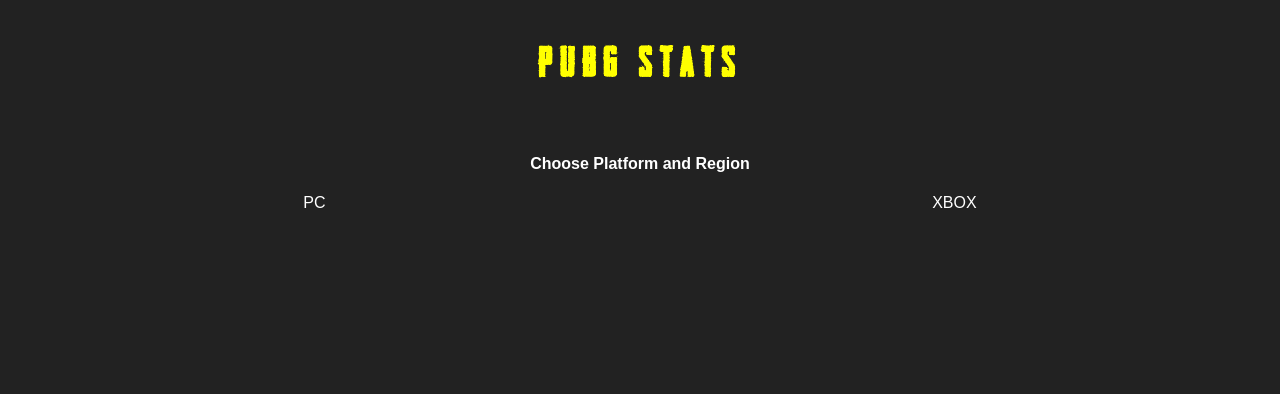
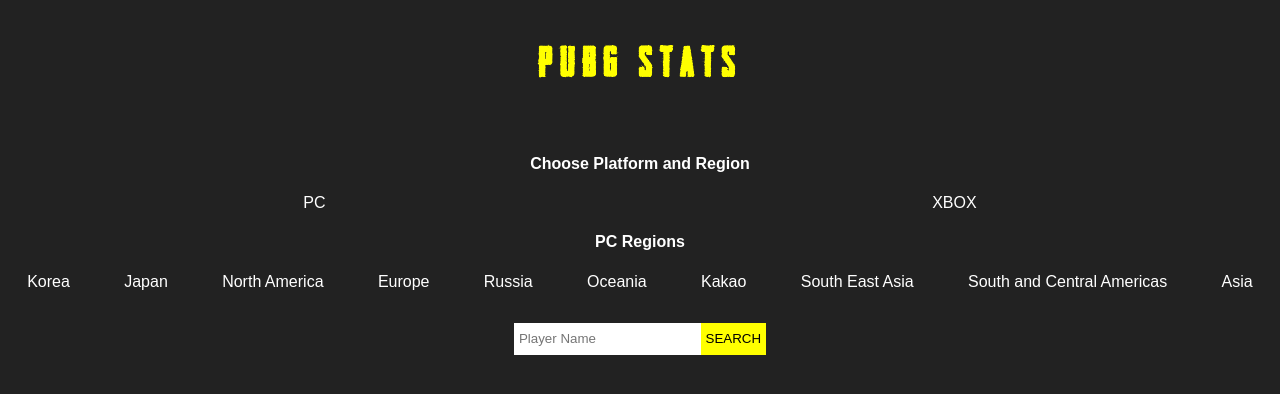
Before and after one commit to jakermate/pubg-stats, a React (Create React App) app: page / in a window 1280 px wide. Shown: the top 394 px of the page. Built offline with nearby package versions, Linux system fonts and the light colour scheme.

Commit message:
Adding react router, APP component to be split with HOME.

```diff
--- a/src/App.css
+++ b/src/App.css
@@ -49,7 +49,7 @@
   font-size: 40px;
   font-family: 'headliner';
   letter-spacing:.5rem;
-  color:yellow;
+  color: yellow;
 }
 #search-input{
   box-sizing: border-box;
@@ -75,3 +75,6 @@
   height:100%;
   box-sizing: border-box;
 }
+.li-active{
+  background-color:yellow;
+}
--- a/src/App.js
+++ b/src/App.js
@@ -1,18 +1,20 @@
 import React, { Component } from 'react';
 import logo from './logo.svg';
 import './App.css';
+import {BrowserRouter as Router, Link, Route} from 'react-router-dom';
+// import Routes from './routes';
 
 class App extends Component {
   constructor(){
     super();
     this.state={
-      pc: false,
+      pc: true,
       xbox: false,
       search: "",  // Search string from input.
       query:"",  // Query to be built and then sent as a .get
-      region:"", // To be set with specific region from li value.
+      region:"pc-na", // To be set with specific region from li value.
       playerID:"", //Store currently chosed player ID for match search.
-      hasSearched:false,
+      searched:false,
       seasons:{},
       season:"division.bro.official.2018-02"
     };
@@ -64,7 +66,7 @@
       'Authorization': this.authorization,
       'Accept': 'application/json'
     })
-  }).then(response=>response.json()).then(data=>console.log(data));
+  }).then(response=>response.json()).then(data=>console.log(data)).then(this.setState({searched: true}));
 }
 choosePC = () =>{
   this.setState({region:""});
@@ -81,6 +83,7 @@
 chooseRegion=(event)=>{
   console.log('setting region');
   this.regionKey=event.target.innerHTML;
+  this.remove=document.getElementById(this.state.region);
   console.log(this.regionKey);
   this.setState({region: this.regionList[this.regionKey]});
   console.log(this.state.region + " region selected.");
@@ -128,26 +131,28 @@
 getMatch(id){
 
 }
-call=()=>{ //Makes the call to the API
+  render() {
 
-}
-  render() {
     return (
+      <Router>
         <div className="App">
           <header className="App-header">
             <h1 id="header-logo">PUBG Stats</h1>
           </header>
           <h4>Choose Platform and Region</h4>
           <PlatformSelect chooseXbox={this.chooseXbox} choosePC={this.choosePC}/>
-        {this.state.pc && <PCRegion chooseRegion={this.chooseRegion} />}
+          {this.state.pc && <PCRegion chooseRegion={this.chooseRegion} active={this.state.region} />}
           {this.state.xbox && <XboxRegion chooseRegion={this.chooseRegion}/>}
 
           {/*Displays search box only when region is selected.*/}
           {this.state.region!=""&& (this.state.xbox || this.state.pc) && <Search updatesearch={this.updateSearch} search={this.state.search} getPlayer={this.getPlayer}/>}
 
-        {this.state.playerName!="" && <Display playerName={this.playerName} />}
+          {this.state.searched && <User searched={this.state.searched} player={this.player1} />}
 
+          <Route path="/user/:id" render={()=><User player={this.player1} />} />
+          <Route path="/leaderboards" component={Leaderboards} />
         </div>
+      </Router>
     );
   }
 }
@@ -164,19 +169,23 @@
 }
 class PCRegion extends Component{
   render(){
+    this.activeBg = {
+      backgroundColor: 'yellow'
+    }
     return(
       <div id="PC-region-select">
         <h4>PC Regions</h4>
         <ul id="pc-region-list">
-          <li onClick={this.props.chooseRegion} className="list-item" >Korea</li>
-          <li onClick={this.props.chooseRegion} className="list-item" >Japan</li>
-          <li onClick={this.props.chooseRegion} className="list-item" >North America</li>
-          <li onClick={this.props.chooseRegion} className="list-item" >Europe</li>
-          <li onClick={this.props.chooseRegion} className="list-item" >Russia</li>
-          <li onClick={this.props.chooseRegion} className="list-item" >Oceania</li>
-          <li onClick={this.props.chooseRegion} className="list-item" >Kakao</li>
-          <li onClick={this.props.chooseRegion} className="list-item" >South and Central Americas</li>
-          <li onClick={this.props.chooseRegion} className="list-item" >Asia</li>
+          <li id="pc-krjp" onClick={this.props.chooseRegion} className="list-item" >Korea</li>
+          <li id="pc-jp" onClick={this.props.chooseRegion} className="list-item" >Japan</li>
+          <li id="pc-na" onClick={this.props.chooseRegion} className="list-item" >North America</li>
+          <li id="pc-eu" onClick={this.props.chooseRegion} className="list-item" >Europe</li>
+          <li id="pc-ru" onClick={this.props.chooseRegion} className="list-item" >Russia</li>
+          <li id="pc-oc" onClick={this.props.chooseRegion} className="list-item" >Oceania</li>
+          <li id="pc-kakao" onClick={this.props.chooseRegion} className="list-item" >Kakao</li>
+          <li id="pc-sea" onClick={this.props.chooseRegion} className="list-item">South East Asia</li>
+          <li id="pc-sa" onClick={this.props.chooseRegion} className="list-item" >South and Central Americas</li>
+          <li id="pc-as" onClick={this.props.chooseRegion} className="list-item" >Asia</li>
         </ul>
       </div>
     )
@@ -214,6 +223,26 @@
     )
   }
 }
+class Home extends Component{
+  render(){
+    return(
+      <div id="home">
+        <div id="leaderboards">
+        </div>
+      </div>
+    )
+  }
+}
+class User extends Component{
+  render(){
+    return(
+      <div id="user-page">
+        <h2>{this.props.player.data[0].attributes.name}</h2>
+      </div>
+    )
+  }
+}
+
 class Display extends Component{
   constructor(props){
     super();
@@ -226,6 +255,14 @@
         <Stats />
         <Matchdisplay />
 
+      </div>
+    )
+  }
+}
+class Leaderboards extends Component{
+  render(){
+    return(
+      <div id="leaderboards-page">
       </div>
     )
   }
--- /dev/null
+++ b/src/routes.js
@@ -0,0 +1,8 @@
+import React from 'react';
+import {BrowserRouter as Router, Link, Route} from 'react-router-dom';
+
+export default ()=>{
+  <Router>
+    <Route path="/" component={home} />
+  </Router>
+}
```
Lines whose indentation alone changed are shown as unchanged.
